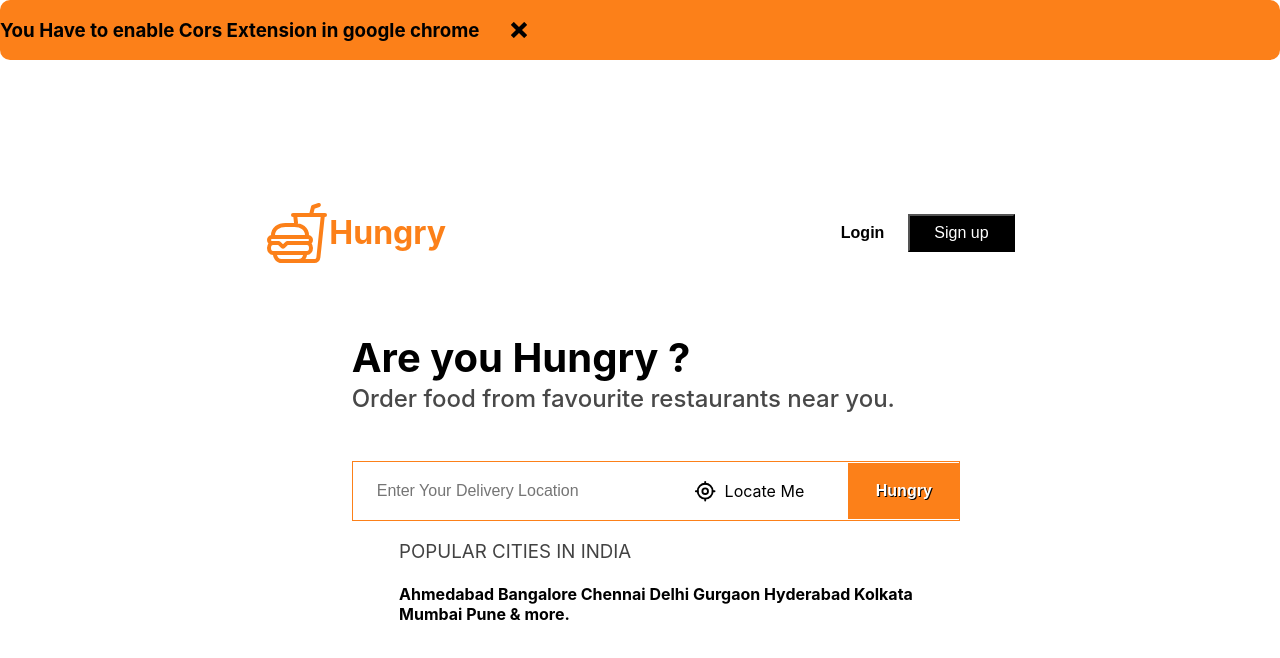
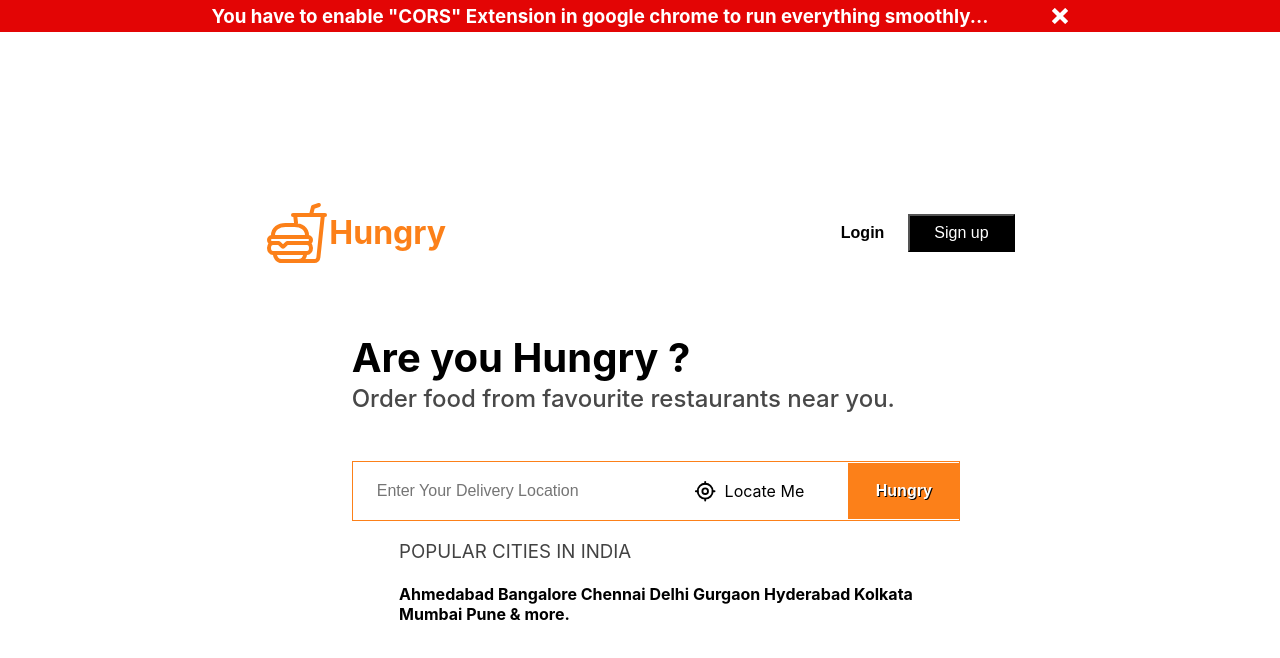
Before and after one commit to MD-ASHARUDDIN-90/My_Hungry_App, a React (Create React App) app: page / in a window 1280 px wide. Shown: the top 658 px of the page. Built offline with nearby package versions, Linux system fonts and the light colour scheme; no server answers.

Commit message:
cors warning  content

```diff
--- a/src/Pages/HomePage/HomePage.js
+++ b/src/Pages/HomePage/HomePage.js
@@ -15,7 +15,7 @@ export default function HomePage(){
     }
     return(
         <>
-        <div style={{width : "100%" , textAlign : "center",position : "absolute" , display: "flex" , alignItems: "center" , gap:"2rem" , backgroundColor :"#fc8019" , borderRadius :"10px" }}>{!show ?<><h3>You Have to enable Cors Extension in google chrome </h3 > <ImCross onClick={handleCross}/></> : ""}</div>
+        {!show ? <div className={style.warning}><><h3>You have to enable "CORS" Extension in google chrome to run everything smoothly... </h3 > <ImCross onClick={handleCross}/></> </div>: ""}
         <div className={style.up}>
         <HomeModal />
         <div>
--- a/src/Pages/HomePage/HomePage.module.css
+++ b/src/Pages/HomePage/HomePage.module.css
@@ -1,3 +1,16 @@
+.warning{
+    position: absolute;
+    width: 100%;
+    display: flex;
+    justify-content: center;
+    align-items: center;
+    background-color: rgb(227, 5, 5);
+    color: white;
+    gap: 4rem;
+    height: 4vh;
+
+}
+
 .up{
     display: flex;
 }
```
